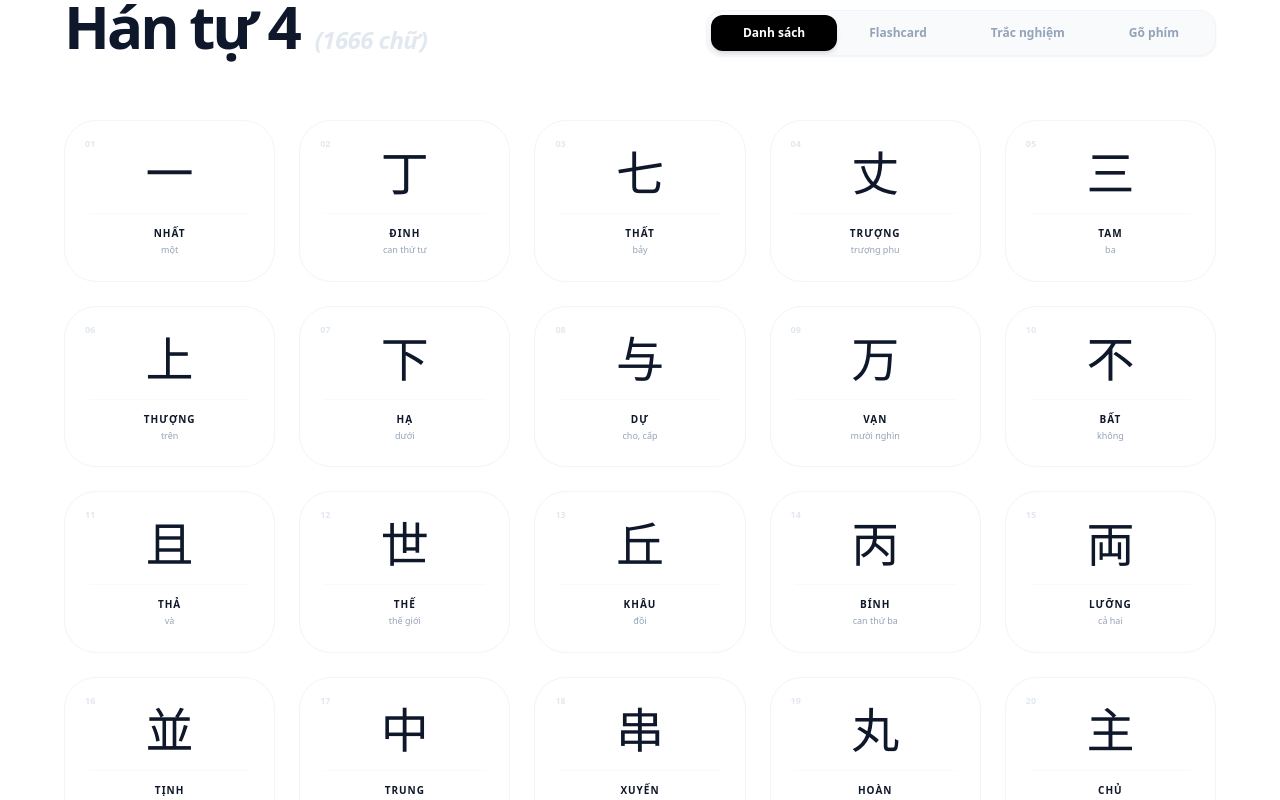
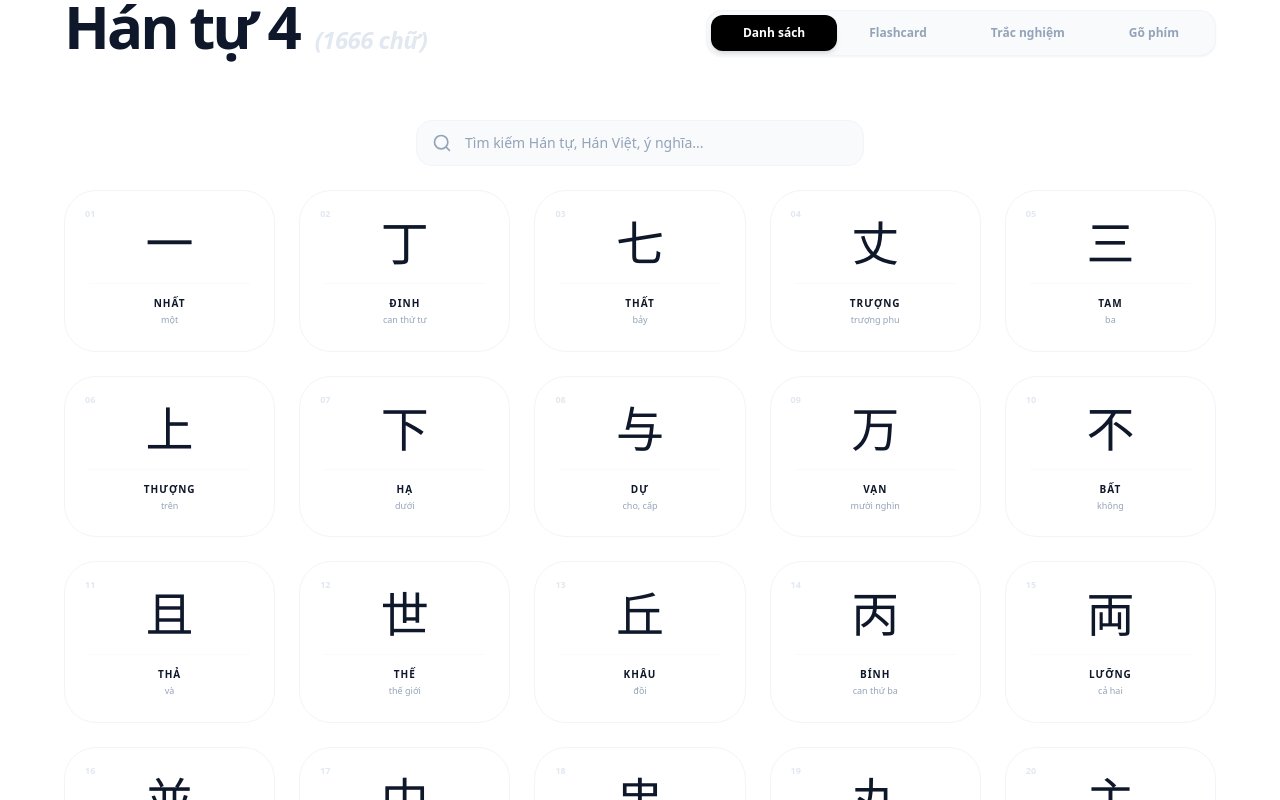
Before and after one commit to inngok/nihongo-practice, a React (Vite) app: page /kanji/set-4 in a window 1280 px wide. Shown: the part 400-1200 px from the top of the page. Built offline with nearby package versions, Linux system fonts and the light colour scheme.

Commit message:
feat: add search function and optimize performance on vocab and kanji lists

```diff
--- a/src/pages/kanji/DekiruKanji/DekiruKanji.jsx
+++ b/src/pages/kanji/DekiruKanji/DekiruKanji.jsx
@@ -1,16 +1,30 @@
-import React, { useState, useMemo } from 'react';
+import React, { useState, useMemo, useDeferredValue } from 'react';
 import { useNavigate } from 'react-router-dom';
-import { ChevronDown, ChevronUp, ChevronLeft } from 'lucide-react';
+import { ChevronDown, ChevronUp, ChevronLeft, Search } from 'lucide-react';
 import { dekiruKanjiData } from './dekiruKanjiData';
 
 export default function DekiruKanji() {
   const navigate = useNavigate();
   const [activeLesson, setActiveLesson] = useState(7);
   const [expandedKanji, setExpandedKanji] = useState({});
+  const [searchTerm, setSearchTerm] = useState('');
+  const deferredSearchTerm = useDeferredValue(searchTerm);
 
   const currentData = useMemo(() => {
     return dekiruKanjiData[activeLesson] || { title: '', kanji: [] };
   }, [activeLesson]);
+
+  const filteredKanji = useMemo(() => {
+    const kanjis = currentData.kanji || [];
+    if (!deferredSearchTerm.trim()) return kanjis;
+    const term = deferredSearchTerm.toLowerCase();
+    return kanjis.filter(item =>
+      (item.char && item.char.toLowerCase().includes(term)) ||
+      (item.meaning && item.meaning.toLowerCase().includes(term)) ||
+      (item.onyomi && item.onyomi.toLowerCase().includes(term)) ||
+      (item.kunyomi && item.kunyomi.toLowerCase().includes(term))
+    );
+  }, [currentData.kanji, deferredSearchTerm]);
 
   const toggleExpand = (char) => {
     setExpandedKanji(prev => ({
@@ -56,9 +70,23 @@ export default function DekiruKanji() {
            </div>
         </div>
 
+        {/* Search Bar */}
+        <div className="relative max-w-md mx-auto w-full mb-8">
+          <div className="absolute inset-y-0 left-4 flex items-center pointer-events-none">
+            <Search className="w-5 h-5 text-slate-400" />
+          </div>
+          <input
+            type="text"
+            placeholder="Tìm kiếm Hán tự, ý nghĩa, âm On/Kun..."
+            value={searchTerm}
+            onChange={(e) => setSearchTerm(e.target.value)}
+            className="w-full pl-12 pr-4 py-3 bg-slate-50 border border-slate-100 rounded-2xl text-sm font-medium text-slate-900 focus:outline-none focus:border-slate-300 focus:ring-4 focus:ring-slate-100 transition-all placeholder:font-normal placeholder:text-slate-400"
+          />
+        </div>
+
         {/* Kanji List */}
         <div className="grid grid-cols-1 gap-6">
-          {currentData.kanji.map((item, idx) => (
+          {filteredKanji.map((item, idx) => (
             <div
               key={idx}
               className="bg-white border border-slate-200 rounded-3xl overflow-hidden hover:border-slate-400 transition-all group"
@@ -123,6 +151,11 @@ export default function DekiruKanji() {
             Dữ liệu đang được cập nhật...
           </div>
         )}
+        {currentData.kanji.length > 0 && filteredKanji.length === 0 && (
+          <div className="py-20 text-center text-slate-400 font-medium italic bg-slate-50 rounded-3xl border border-slate-100">
+            Không tìm thấy kết quả phù hợp.
+          </div>
+        )}
       </div>
 
       <style dangerouslySetInnerHTML={{ __html: `
--- a/src/pages/kanji/KanjiSet4/KanjiSet4.jsx
+++ b/src/pages/kanji/KanjiSet4/KanjiSet4.jsx
@@ -1,6 +1,6 @@
-import React, { useState, useMemo, useEffect, useCallback, useRef } from 'react';
+import React, { useState, useMemo, useEffect, useCallback, useRef, useDeferredValue } from 'react';
 import { useNavigate } from 'react-router-dom';
-
+import { Search } from 'lucide-react';
 
 // Import data from the central data folder
 import { kanjiData } from './data';
@@ -9,6 +9,8 @@ export default function KanjiSet4() {
   const navigate = useNavigate();
   const [activePage, setActivePage] = useState('all');
   const [viewMode, setViewMode] = useState('list'); // 'list', 'flashcard', 'quiz'
+  const [searchTerm, setSearchTerm] = useState('');
+  const deferredSearchTerm = useDeferredValue(searchTerm);
   const [flashcardIndex, setFlashcardIndex] = useState(0);
   const [isFlipped, setIsFlipped] = useState(false);
   const [isShuffle, setIsShuffle] = useState(false);
@@ -42,6 +44,17 @@ export default function KanjiSet4() {
     }
     return kanjiData[activePage] || [];
   }, [activePage]);
+
+  // Filtered data for list view
+  const filteredData = useMemo(() => {
+    if (!deferredSearchTerm.trim()) return currentData;
+    const term = deferredSearchTerm.toLowerCase();
+    return currentData.filter(item =>
+      (item.kanji && item.kanji.toLowerCase().includes(term)) ||
+      (item.hano && item.hano.toLowerCase().includes(term)) ||
+      (item.meaning && item.meaning.toLowerCase().includes(term))
+    );
+  }, [currentData, deferredSearchTerm]);
 
   // Sync studyData whenever currentData or isShuffle changes
   // This ensures that switching pages while in Flashcard/Quiz mode updates the data correctly
@@ -367,12 +380,26 @@ export default function KanjiSet4() {
 
         {/* List View */}
         {viewMode === 'list' && (
+          <div className="w-full flex flex-col gap-6 animate-in fade-in duration-700">
+            {/* Search Bar */}
+            <div className="relative max-w-md mx-auto w-full">
+              <div className="absolute inset-y-0 left-4 flex items-center pointer-events-none">
+                <Search className="w-5 h-5 text-slate-400" />
+              </div>
+              <input
+                type="text"
+                placeholder="Tìm kiếm Hán tự, Hán Việt, ý nghĩa..."
+                value={searchTerm}
+                onChange={(e) => setSearchTerm(e.target.value)}
+                className="w-full pl-12 pr-4 py-3 bg-slate-50 border border-slate-100 rounded-2xl text-sm font-medium text-slate-900 focus:outline-none focus:border-slate-300 focus:ring-4 focus:ring-slate-100 transition-all placeholder:font-normal placeholder:text-slate-400"
+              />
+            </div>
+
             <div
               key={activePage}
-            className="grid grid-cols-2 sm:grid-cols-3 md:grid-cols-4 lg:grid-cols-5 gap-4 md:gap-6 animate-in fade-in duration-700"
+              className="grid grid-cols-2 sm:grid-cols-3 md:grid-cols-4 lg:grid-cols-5 gap-4 md:gap-6"
             >
-            {currentData.length > 0 ? (
-              currentData.map((item, index) => (
+              {filteredData.map((item, index) => (
                 <div
                   key={index}
                   className="group relative bg-white border border-slate-100 rounded-[2rem] p-6 flex flex-col items-center justify-center gap-3 hover:border-slate-300 hover:shadow-[0_20px_50px_-15px_rgba(0,0,0,0.06)] transition-all duration-500 cursor-default"
@@ -394,12 +421,19 @@ export default function KanjiSet4() {
                     </p>
                   </div>
                 </div>
-              ))
-            ) : (
+              ))}
+
+              {currentData.length === 0 && (
                 <div className="col-span-full py-20 text-center text-slate-400 font-medium italic">
                   Chưa có dữ liệu cho trang này.
                 </div>
               )}
+              {currentData.length > 0 && filteredData.length === 0 && (
+                <div className="col-span-full py-20 text-center text-slate-400 font-medium italic">
+                  Không tìm thấy kết quả phù hợp.
+                </div>
+              )}
+            </div>
           </div>
         )}
 
--- a/src/pages/vocabulary/MimikaraVocab/MimikaraVocab.jsx
+++ b/src/pages/vocabulary/MimikaraVocab/MimikaraVocab.jsx
@@ -1,12 +1,14 @@
-import React, { useState, useMemo, useEffect, useCallback, useRef } from 'react';
+import React, { useState, useMemo, useEffect, useCallback, useRef, useDeferredValue } from 'react';
 import { useNavigate } from 'react-router-dom';
 import { mimikaraData } from './data';
-import { List, Brain, CheckCircle } from 'lucide-react';
+import { List, Brain, CheckCircle, Search, RotateCcw } from 'lucide-react';
 
 export default function MimikaraVocab() {
   const navigate = useNavigate();
   const [activeLesson, setActiveLesson] = useState(1);
   const [viewMode, setViewMode] = useState('list'); // 'list', 'flashcard', 'quiz'
+  const [searchTerm, setSearchTerm] = useState('');
+  const deferredSearchTerm = useDeferredValue(searchTerm);
 
   // Flashcard State
   const [cardIndex, setCardIndex] = useState(0);
@@ -32,6 +34,17 @@ export default function MimikaraVocab() {
   const currentData = useMemo(() => {
     return mimikaraData[activeLesson] || { title: '', words: [] };
   }, [activeLesson]);
+
+  const filteredWords = useMemo(() => {
+    const words = currentData.words || [];
+    if (!deferredSearchTerm.trim()) return words;
+    const term = deferredSearchTerm.toLowerCase();
+    return words.filter(word =>
+      (word.kanji && word.kanji.toLowerCase().includes(term)) ||
+      (word.kana && word.kana.toLowerCase().includes(term)) ||
+      (word.meaning && word.meaning.toLowerCase().includes(term))
+    );
+  }, [currentData.words, deferredSearchTerm]);
 
   // Actions
   const startQuiz = useCallback((type = 'jp-to-vn') => {
@@ -270,8 +283,22 @@ export default function MimikaraVocab() {
 
         {viewMode === 'list' && (
           <div className="w-full border-t border-slate-100 pt-8 animate-in fade-in duration-700">
+            {/* Search Bar */}
+            <div className="relative max-w-md mx-auto w-full mb-6">
+              <div className="absolute inset-y-0 left-4 flex items-center pointer-events-none">
+                <Search className="w-5 h-5 text-slate-400" />
+              </div>
+              <input
+                type="text"
+                placeholder="Tìm kiếm từ vựng, cách đọc, ý nghĩa..."
+                value={searchTerm}
+                onChange={(e) => setSearchTerm(e.target.value)}
+                className="w-full pl-12 pr-4 py-3 bg-slate-50 border border-slate-100 rounded-2xl text-sm font-medium text-slate-900 focus:outline-none focus:border-slate-300 focus:ring-4 focus:ring-slate-100 transition-all placeholder:font-normal placeholder:text-slate-400"
+              />
+            </div>
+
             <div className="grid grid-cols-1 gap-1">
-              {currentData.words.map((word, index) => (
+              {filteredWords.map((word, index) => (
                 <div key={index} className="group flex flex-col md:flex-row md:items-center py-4 px-4 hover:bg-slate-50 transition-all rounded-2xl border border-transparent hover:border-slate-100">
                   <div className="w-10 text-[10px] font-black text-slate-200 group-hover:text-slate-400 mb-2 md:mb-0">{(index + 1).toString().padStart(2, '0')}</div>
                   <div className="flex-grow grid grid-cols-1 md:grid-cols-3 gap-2 md:gap-8 items-center">
@@ -289,6 +316,13 @@ export default function MimikaraVocab() {
                   </div>
                 </div>
               ))}
+
+              {currentData.words.length === 0 && (
+                <div className="py-20 text-center text-slate-400 font-medium italic">Dữ liệu đang được cập nhật...</div>
+              )}
+              {currentData.words.length > 0 && filteredWords.length === 0 && (
+                <div className="py-20 text-center text-slate-400 font-medium italic">Không tìm thấy kết quả phù hợp.</div>
+              )}
             </div>
           </div>
         )}
--- a/src/pages/vocabulary/Soumatome/Soumatome.jsx
+++ b/src/pages/vocabulary/Soumatome/Soumatome.jsx
@@ -1,6 +1,6 @@
-import React, { useState, useMemo, useEffect, useCallback, useRef } from 'react';
+import React, { useState, useMemo, useEffect, useCallback, useRef, useDeferredValue } from 'react';
 import { useNavigate } from 'react-router-dom';
-import { Brain, RotateCcw, List } from 'lucide-react';
+import { Brain, RotateCcw, List, Search } from 'lucide-react';
 import { week1Data } from './week1';
 import { week2Data } from './week2';
 import { week3Data } from './week3';
@@ -22,6 +22,8 @@ export default function Soumatome() {
   const [activeWeek, setActiveWeek] = useState(1);
   const [activeDay, setActiveDay] = useState(1);
   const [viewMode, setViewMode] = useState('list'); // 'list', 'flashcard', 'quiz'
+  const [searchTerm, setSearchTerm] = useState('');
+  const deferredSearchTerm = useDeferredValue(searchTerm);
 
   // Flashcard State
   const [cardIndex, setCardIndex] = useState(0);
@@ -42,6 +44,17 @@ export default function Soumatome() {
   const currentData = useMemo(() => {
     return allData[activeWeek]?.[activeDay] || { title: '', words: [] };
   }, [activeWeek, activeDay]);
+
+  const filteredWords = useMemo(() => {
+    const words = currentData.words || [];
+    if (!deferredSearchTerm.trim()) return words;
+    const term = deferredSearchTerm.toLowerCase();
+    return words.filter(word =>
+      (word.kanji && word.kanji.toLowerCase().includes(term)) ||
+      (word.kana && word.kana.toLowerCase().includes(term)) ||
+      (word.meaning && word.meaning.toLowerCase().includes(term))
+    );
+  }, [currentData.words, deferredSearchTerm]);
 
   // Actions
   const startQuiz = useCallback((type = 'jp-to-vn') => {
@@ -247,8 +260,22 @@ export default function Soumatome() {
               </div>
             )}
             <div className="w-full border-t border-slate-100 pt-8 animate-in fade-in duration-700">
+              {/* Search Bar */}
+              <div className="relative max-w-md mx-auto w-full mb-6">
+                <div className="absolute inset-y-0 left-4 flex items-center pointer-events-none">
+                  <Search className="w-5 h-5 text-slate-400" />
+                </div>
+                <input
+                  type="text"
+                  placeholder="Tìm kiếm từ vựng, cách đọc, ý nghĩa..."
+                  value={searchTerm}
+                  onChange={(e) => setSearchTerm(e.target.value)}
+                  className="w-full pl-12 pr-4 py-3 bg-slate-50 border border-slate-100 rounded-2xl text-sm font-medium text-slate-900 focus:outline-none focus:border-slate-300 focus:ring-4 focus:ring-slate-100 transition-all placeholder:font-normal placeholder:text-slate-400"
+                />
+              </div>
+
               <div className="grid grid-cols-1 gap-1">
-                {currentData.words.map((word, index) => (
+                {filteredWords.map((word, index) => (
                   <div key={index} className="group flex flex-col md:flex-row md:items-center py-4 px-4 hover:bg-slate-50 transition-all rounded-2xl border border-transparent hover:border-slate-100">
                     <div className="w-10 text-[10px] font-black text-slate-200 group-hover:text-slate-400 mb-2 md:mb-0">{(index + 1).toString().padStart(2, '0')}</div>
                     <div className="flex-grow grid grid-cols-1 md:grid-cols-3 gap-2 md:gap-8 items-center">
@@ -266,7 +293,13 @@ export default function Soumatome() {
                     </div>
                   </div>
                 ))}
-                {currentData.words.length === 0 && <div className="py-20 text-center text-slate-400 font-medium italic">Dữ liệu đang được cập nhật...</div>}
+
+                {currentData.words.length === 0 && (
+                  <div className="py-20 text-center text-slate-400 font-medium italic">Dữ liệu đang được cập nhật...</div>
+                )}
+                {currentData.words.length > 0 && filteredWords.length === 0 && (
+                  <div className="py-20 text-center text-slate-400 font-medium italic">Không tìm thấy kết quả phù hợp.</div>
+                )}
               </div>
             </div>
           </>
```
Lines whose indentation alone changed are shown as unchanged.
